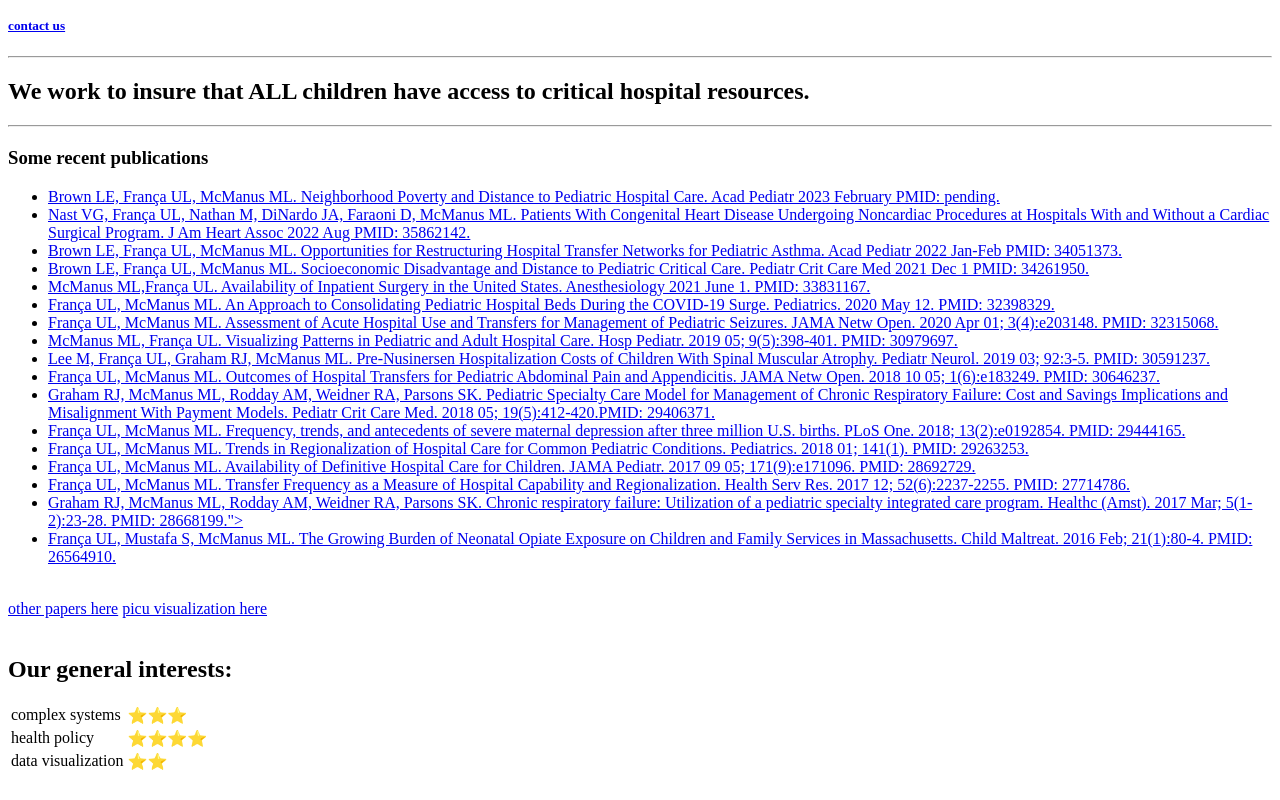
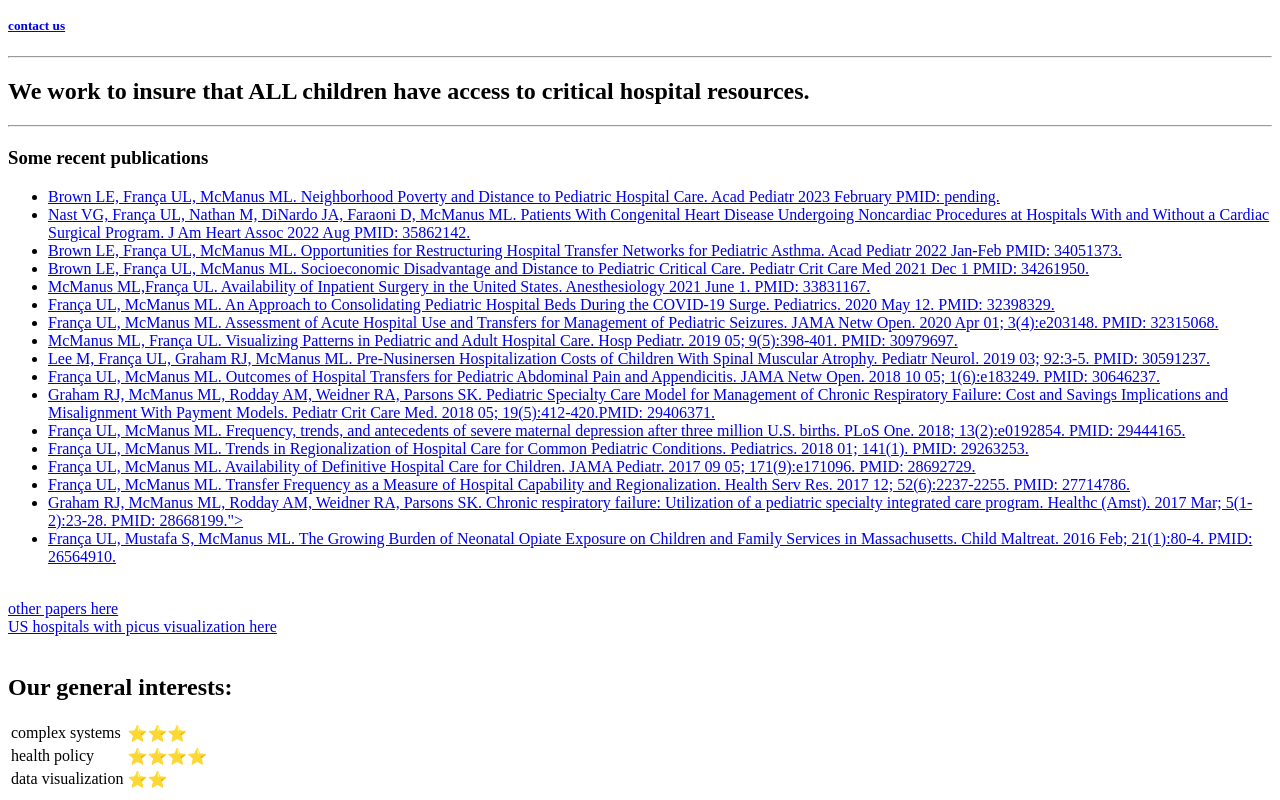
Before and after one commit to mlmcmanus/Group_page, a plain HTML site: page index.html in a window 1280 px wide. Shown: the part 684-1484 px from the top of the page. Drawn offline with Linux system fonts and the light colour scheme.

Commit message:
Update index.html

```diff
--- a/index.html
+++ b/index.html
@@ -101,7 +101,8 @@
                         </ul>
                           <br>
                           <a href="papers.html">other papers here</a>
-                          <a href="pediatric_beds_hosp_picu_per_state_pop_US2018_zoom3.html">picu visualization here</a>
+                          <br>
+                          <a href="pediatric_beds_hosp_picu_per_state_pop_US2018_zoom3.html">US hospitals with picus visualization here</a>
 
 
 
```
